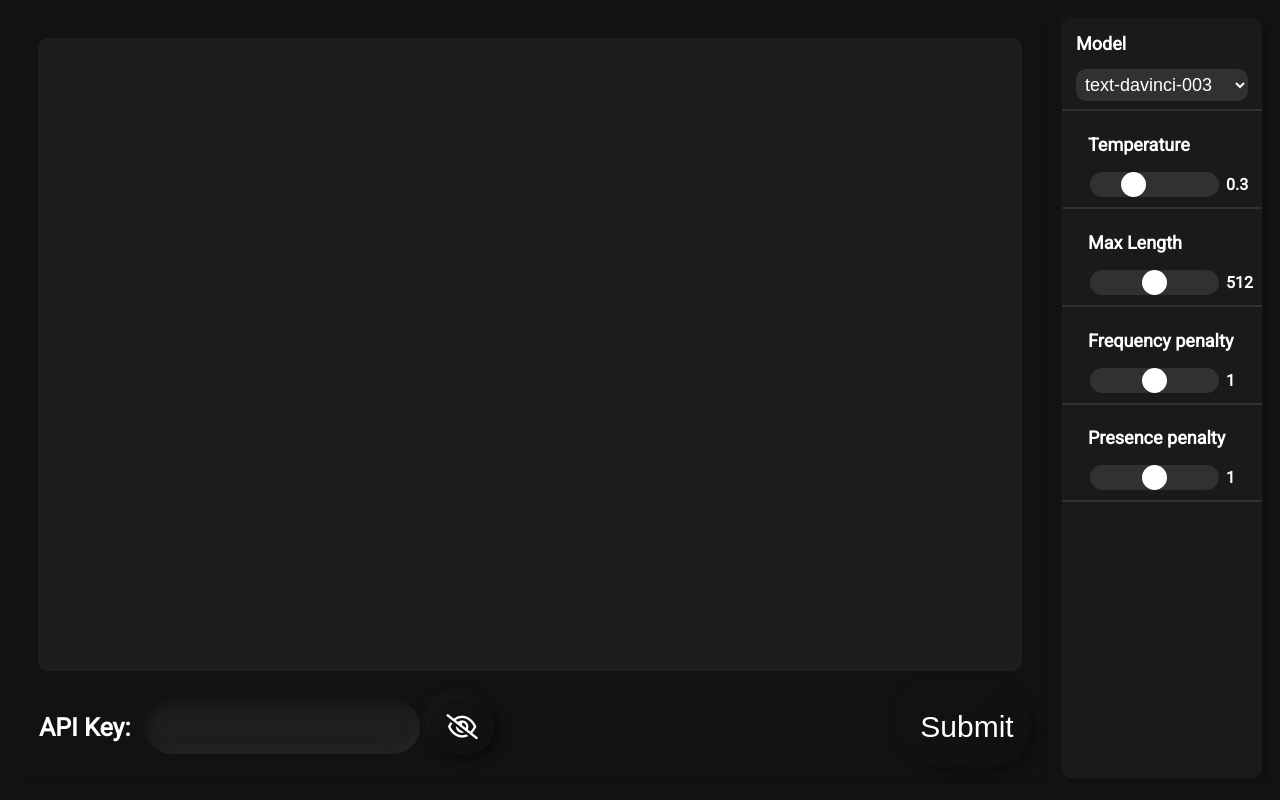
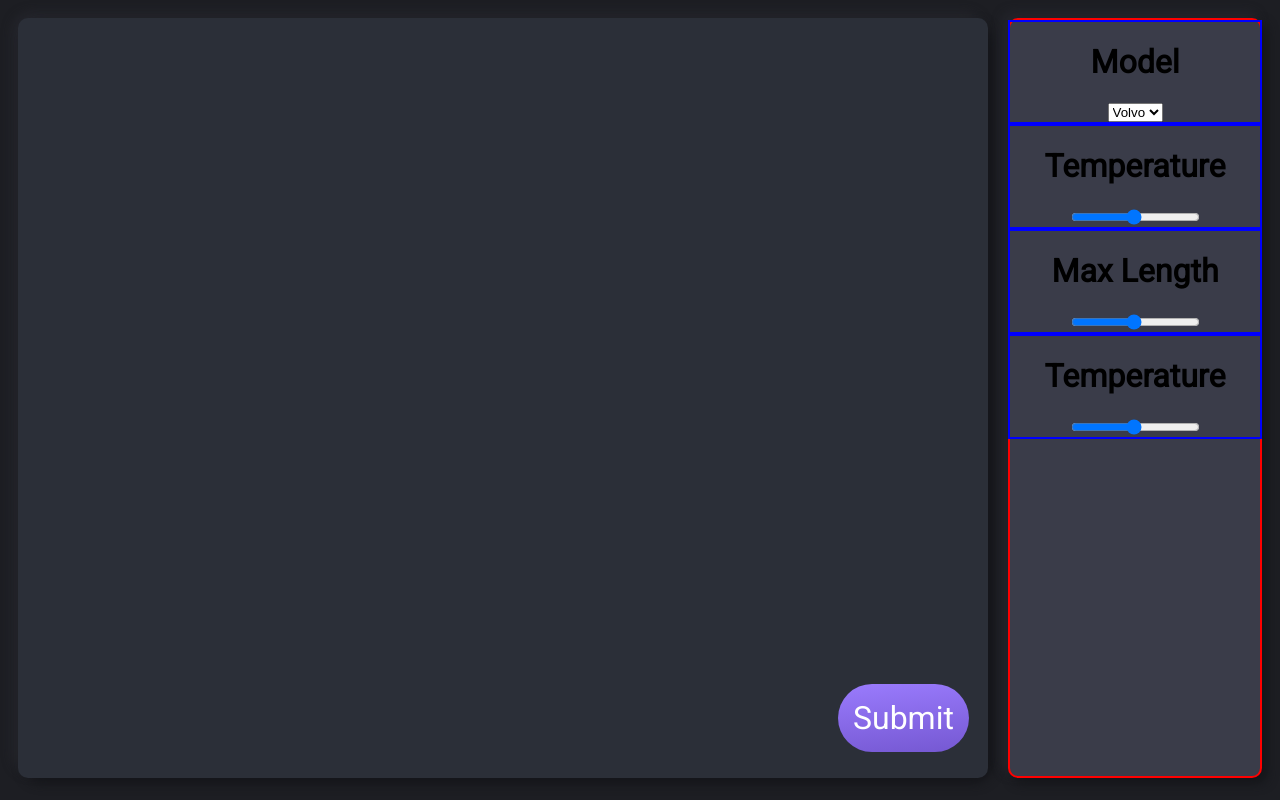
Before and after one commit to SamsterJam/OpenAI_API_NodeJS_Server, a website: page views/index.html in a window 1280 px wide. Drawn offline with Linux system fonts and the light colour scheme; files that its build step writes are made by us from their sources.

Commit message:
Full Front-end Re-Write in progress

```diff
--- a/public/css/main.css
+++ b/public/css/main.css
@@ -1,167 +1,112 @@
 html {
-    background-color: #121212;
+    background-color: #1d1e23;
     font-family: 'Roboto', sans-serif;
     overflow: hidden;
 }
 
-#flexarea{
+body{
     display: flex;
+    gap: 0px;
 }
 
-#main{
-    flex: 1;
+#mainArea{
+    height: 95vh;
+    width: 100%;
     margin: 10px;
-    display: flex;
 
-    height: 95vh;
+    border-radius: 20px;
+    background: #1d1e23;
+    box-shadow:  5px 5px 11px #141519,
+             -5px -5px 11px #26272e;
+}
 
-    box-shadow: 5px 5px 2px #101010, -5px -5px 2px #141414;
+#prompt{
+    min-width: 250px;
+    height: 100%;
+    width: 100%;
+
+    margin: 0px;
+    padding: 15px;
+
+    width: 100%;
+    -webkit-box-sizing: border-box;
+    -moz-box-sizing: border-box;
+    box-sizing: border-box;
+    resize: none;
+    border: none;
+    overflow: auto;
+    outline: none;
+
+    -webkit-box-shadow: none;
+    -moz-box-shadow: none;
+    box-shadow: none;
+
+    font-family: 'Roboto', sans-serif;
+    background-color: #2b2f38;
+    color: white;
     border-radius: 10px;
-    background:rgba(255, 255, 255, 0);
-
-    flex-direction: column;
-    z-index: 0;
-
+    overflow: hidden;
+    font-size: 16px;
 
 }
 
-#promt-area{
-    padding: 0px;
-    margin: 0px;
+#menu{
+    height: auto;
+    max-width: 250px;
+    min-width: 250px;
+    margin: 10px;
+
+    background-color: #3a3c49;
+    border-radius: 10px;
+    box-shadow:  5px 5px 11px #141519,
+             -5px -5px 11px #26272e;
+
+    align-items: center;
+
+    border: 2px solid red;
+    display: flex;
+    flex-direction: column;
 }
 
-#prompt{
-    display: flex;
-    margin: 20px;
-    margin-bottom: 5px;
-    resize: none;
-    outline: none;
-    width: auto;
-    height: 85%;
-    padding: 10px;
-
-    background: #1d1d1d;
-    border-radius: 10px;
-    border: 0px;
-    font-size: 16px;
+#submit-button{
     font-family: 'Roboto', sans-serif;
-    color: white;
-    z-index: 1;
-}
+    padding: 15px;
+    position: fixed;
+    bottom: 6vh;
+    margin-left: -150px;
 
 
 
-#submit-button{
-    border-radius: 10px;
-    background:rgba(255, 255, 255, 0.05);
-    height: 10vh;
-    width: 10vw;
-    min-width: 100px;
-    margin-left: auto;
-    font-size: 30px;
+
+    background-color: rgba(255, 255, 255, 0.05);
+
+    border-radius: 50%;
+    background: rgb(154,123,253);
+    background: linear-gradient(174deg, #9a7bfd 0%, #7558d2 100%);
+    border-radius: 100px;
     color: white;
-    outline: none;
-    border: none;
-    align-items: center;
-    align-content: center;
+    font-size: xx-large;
 
-    overflow: hidden;
-    order: 2;
-
-    border-radius: 45px;
-    background: linear-gradient(145deg, #131313, #101010);
-    box-shadow:  5px 5px 10px #0d0d0d,
-                -5px -5px 10px #171717;
+    -webkit-user-select: none; /* Safari */
+    -moz-user-select: none; /* Firefox */
+    -ms-user-select: none; /* IE10+/Edge */
+    user-select: none; /* Standard */
 }
 
 #submit-button:active{
-    background: linear-gradient(145deg, #101010, #131313);
-    box-shadow:  5px 5px 10px #0d0d0d,
-                -5px -5px 10px #171717;
-}
-
-#submit-button:hover{
-    cursor: pointer;
+    box-shadow: inset 5px 5px 26px #7558d2,
+            inset -5px -5px 26px #9a7bfd;
 }
 
 
 
 
-#input-area{
-    margin: 1px;
-    padding: 10px;
-    align-items: flex-start;
-    display:flex;
-    vertical-align: middle;
+.menu-item{
+    border: 2px solid blue;
+    width: 100%;
+    display: flex;
+    flex-direction: column;
     align-items: center;
-}
-
-#API-head{
-    color: white;
-    display: inline;
-    margin: 10px;
-    margin-right: 10px;
-    min-width: 95px;
-    font-size: 25px;
-}
-
-#api-key{
-    margin-left: 0px;
-    font-size: 30px;
-    padding: 10px;
-    border-radius: 30px;
-    width: 20vw;
-    min-width: 100px;
-    border: none;
-    color: white;
-
-    border-radius: 45px;
-    background: #1e1e1e;
-    box-shadow: inset 5px 5px 10px #161616, inset -5px -5px 10px #252525;
-}
-
-#api-key:focus{
-    outline: none;
-}
-
-#view-button{
-    border-radius: 25px;
-    background:rgba(255, 255, 255, 0.05);
-    height: 7vh;
-    width: 5vw;
-    margin: 10px;
-    font-size: 25px;
-    color: white;
-    outline: none;
-    border: none;
-    vertical-align: middle;
-    overflow: hidden;
-    min-width: 50px;
-    border-radius: 45px;
-    background: linear-gradient(145deg, #131313, #101010);
-    box-shadow:  5px 5px 10px #0b0b0b,
-                 -5px -5px 10px #191919;
-}
-
-#view-button:hover{
-    cursor: pointer;
-}
-
-
-#selected-model{
-    font-size: large;
-    background-color: rgba(255, 255, 255, 0.1);
-    outline: none;
-    border: none;
-    padding: 5px;
-    border-radius: 10px;
-    color: white;
-    background: rgba(255, 255, 255, 0.1);
-}
-
-option{
-    /* Whatever color  you want */
-    background-color: #1e2b3f;
 }
 
 
@@ -171,126 +116,42 @@ option{
 
 
 
-#menu{
-    height: 95vh;
-    width: 20vw;
-    margin: 10px;
-    min-width: 200px;
-    max-width: 200px;
-    color: white;
+/* Loading */
 
-    border-radius: 10px;
-    background:#1a1a1a;
-    z-index: 0;
-
-    display: flex;
-    flex-direction: column;
-    align-items: center;
-
-    box-shadow: 5px 5px 2px #101010, -5px -5px 2px #141414;
-
-}
-
-hr{
-    width: 100%;
-    height: 2px;
-    background-color: rgba(255, 255, 255, 0.1);
-    border: 1px;
-    border-color: rgba(255, 255, 255, 0.1);
-    border-radius: 10px;
-}
-
-
-
-
-.slider {
-    -webkit-appearance: none;
-    appearance: none;
-    width: auto;
-    height: 25px;
-    background: rgba(255, 255, 255, 0.1);
-    outline: none;
-    border-radius: 25px;
-}
-
-
-.slider::-webkit-slider-thumb {
-    -webkit-appearance: none;
-    appearance: none;
-    width: 25px;
-    height: 25px;
-    background: white;
-    cursor: pointer;
-    border-radius: 25px;
-}
-
-.slider::-moz-range-thumb {
-    width: 25px;
-    height: 25px;
-    background: white;
-    cursor: pointer;
-    border-radius: 25px;
-}
-
-
-.params{
-    display: flex;
-    flex-direction: row;
-    vertical-align: middle;
-}
-
-h2{
-    font-size: large;
-}
-
-h5{
-    vertical-align: middle;
-    margin: auto;
-    margin-left: 5px;
-    max-width: 10px;
-    width: 10px;
-    font-size: medium;
-}
-
-
-
-
-
-
-
-
-.lds-facebook {
-    display: inline-block;
+.loader {
+    display: block;
     position: relative;
     width: 80px;
     height: 80px;
-    position: absolute;
-    left: 40%;
-    top: 40%;
+    bottom: 50%;
+    left: 50%;
+    transform: translate(-50%,-50%);
     visibility: hidden;
 
   }
-.lds-facebook div {
+  .loader span {
     display: inline-block;
     position: absolute;
     left: 8px;
     width: 16px;
     background: #fff;
-    animation: lds-facebook 1.2s cubic-bezier(0, 0.5, 0.5, 1) infinite;
+    animation: loader 1.2s cubic-bezier(0, 0.5, 0.5, 1) infinite;
+    border-radius: 3px;
   }
-.lds-facebook div:nth-child(1) {
+  .loader span:nth-child(1) {
+    background: #9a7bfd;
     left: 8px;
     animation-delay: -0.24s;
   }
-.lds-facebook div:nth-child(2) {
+  .loader span:nth-child(2) {
     left: 32px;
     animation-delay: -0.12s;
   }
-.lds-facebook div:nth-child(3) {
+  .loader span:nth-child(3) {
     left: 56px;
     animation-delay: 0;
   }
-@keyframes lds-facebook {
+  @keyframes loader {
     0% {
       top: 8px;
       height: 64px;
--- a/views/index.html
+++ b/views/index.html
@@ -7,77 +7,40 @@
         <link rel="preconnect" href="https://fonts.googleapis.com">
         <link rel="preconnect" href="https://fonts.gstatic.com" crossorigin>
         <link href="https://fonts.googleapis.com/css2?family=Roboto&display=swap" rel="stylesheet">
+        <style> @import url('https://fonts.googleapis.com/css2?family=Roboto&display=swap'); </style>
         <link rel="icon" type="image/x-icon" href="/img/aisite.ico">
         <script src="https://kit.fontawesome.com/c4516edd08.js" crossorigin="anonymous"></script>
   </head>
   <body>
+    <span id="mainArea">
+      <textarea id="prompt" autocapitalize="false" spellcheck="true"></textarea>
+      <span id="submit-button" onclick="apiCallTestSubmit()">Submit</span>
+      <span class="loader"><span></span><span></span><span></span></span>
+    </span>
 
-    <div id="flexarea">
-
-      <div id="main">
-        <textarea id="prompt"> </textarea>
-        <span id="input-area">
-          <h1 id="API-head">API Key:</h1>
-          <input type="password" id="api-key">
-          <button id="view-button" type="button" onclick="toggleShowPass()"><i id="eye-icon" class="fa-regular fa-eye-slash"></i></button>
-          <button onclick="apiCallTestSubmit()" id="submit-button" type="button">Submit</button>
-        </span>
+    <span id="menu">
+      <div class="menu-item">
+        <h1>Model</h1>
+        <select name="cars" id="cars">
+          <option value="volvo">Volvo</option>
+          <option value="saab">Saab</option>
+          <option value="opel">Opel</option>
+          <option value="audi">Audi</option>
+        </select>
       </div>
-
-      <div id="menu">
-        <div class="menu-option">
-          <h2 class="titlehead">Model</h2>
-          <select name="model" id="selected-model">
-            <option value="">text-davinci-003</option>
-            <option value="">text-curie-001</option>
-            <option value="">text-babbage-001</option>
-            <option value="">text-ada-001</option>
-          </select>
-        </div>
-
-        <hr>
-
-        <div class="menu-option">
-          <h2 class="titlehead">Temperature</h2>
-          <span class="params">
-            <input type="range" min="0" max="1" value="0.3" step="0.05" class="slider" id="selected-temp">
-            <h5 id="selected-temp-value">0.3</h5>
-          </span>
-        </div>
-
-        <hr>
-
-        <div class="menu-option">
-          <h2 class="titlehead">Max Length</h2>
-          <span class="params">
-            <input type="range" min="0" max="1024" value="512" class="slider" id="selected-length">
-            <h5 id="selected-length-value">512</h5>
-          </span>
-        </div>
-
-        <hr>
-
-        <div class="menu-option">
-          <h2 class="titlehead">Frequency penalty</h2>
-          <span class="params">
-            <input type="range" min="0" max="2" value="1" step="0.1" class="slider" id="selected-frequency">
-            <h5 id="selected-frequency-value">1</h5>
-          </span>
-        </div>
-
-        <hr>
-
-        <div class="menu-option">
-          <h2 class="titlehead">Presence penalty</h2>
-          <span class="params">
-            <input type="range" min="0" max="2" value="1" step="0.05" class="slider" id="selected-presence">
-            <h5 id="selected-presence-value">1</h5>
-          </span>
-        </div>
-        <hr>
+      <div class="menu-item">
+        <h1>Temperature</h1>
+        <input type="range" min="1" max="100" value="50" class="slider" id="myRange">
       </div>
-    </div>
-    <div class="lds-facebook"><div></div><div></div><div></div></div>
-    <script src="js/apiCaller.js"></script>
+      <div class="menu-item">
+        <h1>Max Length</h1>
+        <input type="range" min="1" max="100" value="50" class="slider" id="myRange">
+      </div>
+      <div class="menu-item">
+        <h1>Temperature</h1>
+        <input type="range" min="1" max="100" value="50" class="slider" id="myRange">
+      </div>
+    </span>
   </body>
+  <script src="js/apiCaller.js"></script>
 </html>
```
Also changed, not shown: public/js/apiCaller.js (+10 -3 lines). Lines whose indentation alone changed are shown as unchanged.
